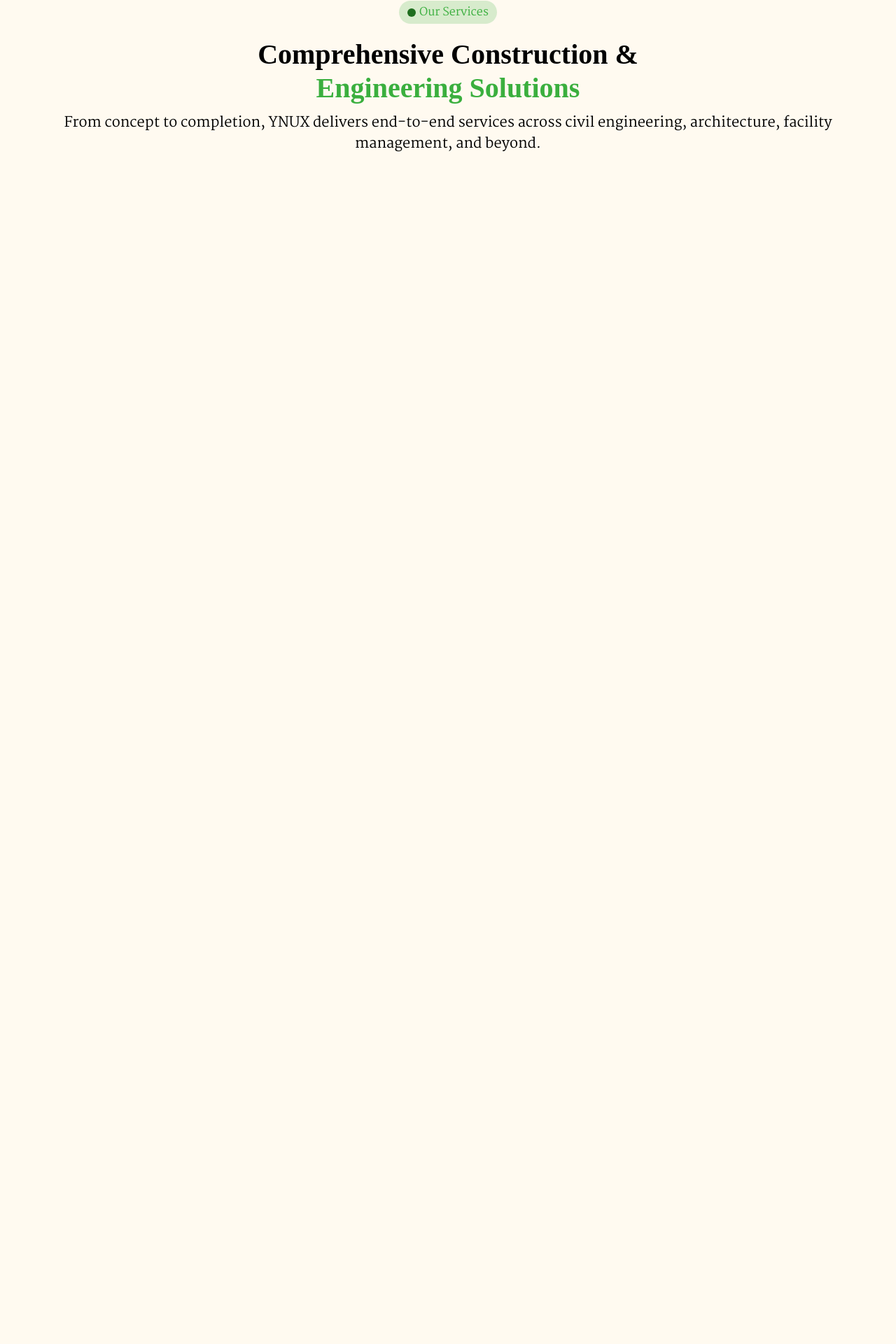
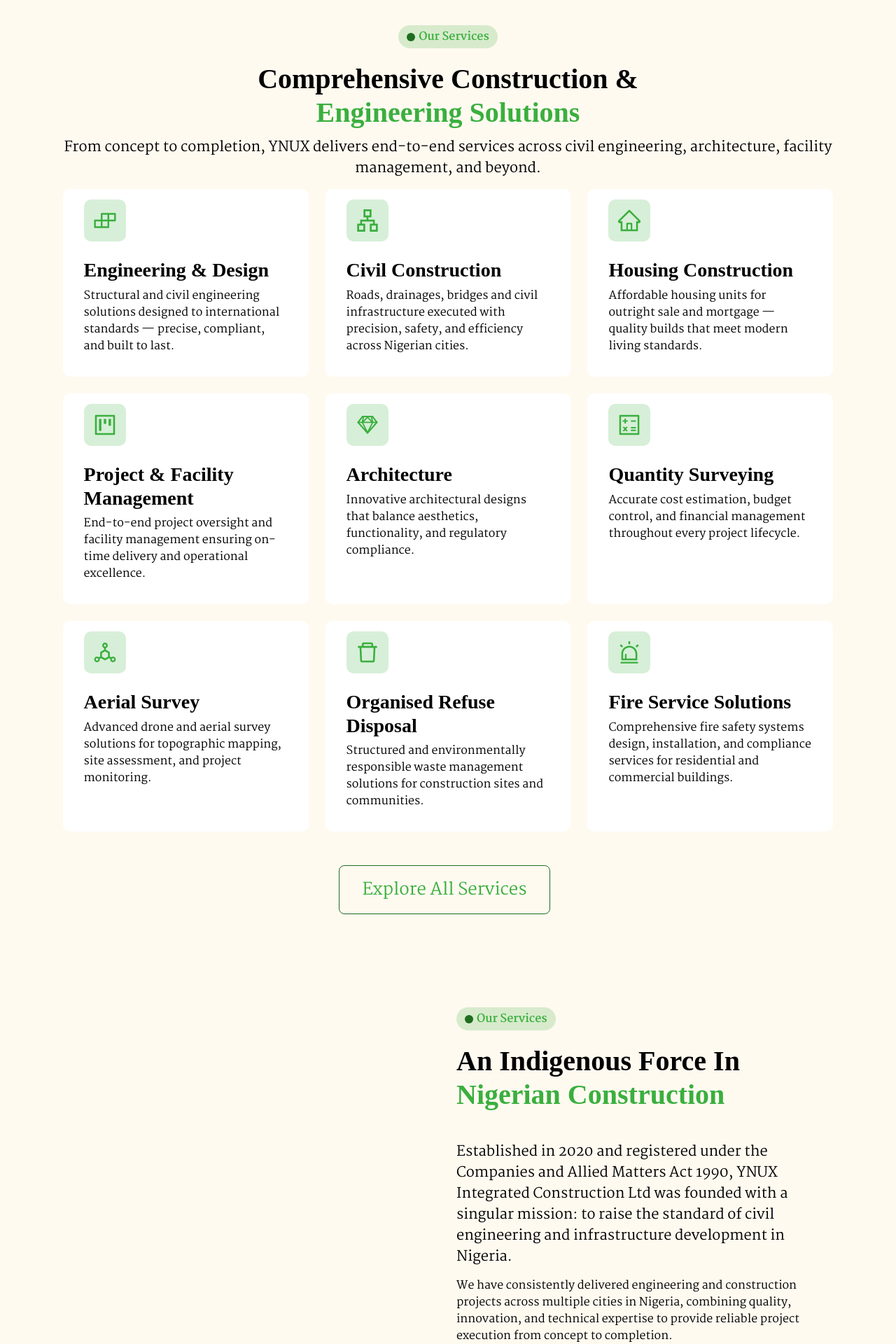
Before and after one commit to jozzydgr8/Ynux-construction, a React (Create React App) app: page / in a window 1280 px wide. Shown: the part 833-2753 px from the top of the page at 70% size. Before the commit the page ends 1132 px from the top, so only its background shows below. Built offline with nearby package versions, Linux system fonts and the light colour scheme; a web font is replaced by a local one.

Commit message:
started with about section

```diff
--- /dev/null
+++ b/src/data.tsx
@@ -0,0 +1,68 @@
+import {
+  BuildOutlined,
+  ApartmentOutlined,
+  HomeOutlined,
+  ProjectOutlined,
+  SketchOutlined,
+  CalculatorOutlined,
+  DeploymentUnitOutlined,
+  DeleteOutlined,
+  AlertOutlined,
+} from "@ant-design/icons";
+
+export const services = [
+  {
+    title: "Engineering & Design",
+    description:
+      "Structural and civil engineering solutions designed to international standards — precise, compliant, and built to last.",
+    icon: <BuildOutlined className='icon-style' />,
+  },
+  {
+    title: "Civil Construction",
+    description:
+      "Roads, drainages, bridges and civil infrastructure executed with precision, safety, and efficiency across Nigerian cities.",
+    icon: <ApartmentOutlined className='icon-style' />,
+  },
+  {
+    title: "Housing Construction",
+    description:
+      "Affordable housing units for outright sale and mortgage — quality builds that meet modern living standards.",
+    icon: <HomeOutlined className='icon-style' />,
+  },
+  {
+    title: "Project & Facility Management",
+    description:
+      "End-to-end project oversight and facility management ensuring on-time delivery and operational excellence.",
+    icon: <ProjectOutlined className='icon-style' />,
+  },
+  {
+    title: "Architecture",
+    description:
+      "Innovative architectural designs that balance aesthetics, functionality, and regulatory compliance.",
+    icon: <SketchOutlined className='icon-style' />,
+  },
+  {
+    title: "Quantity Surveying",
+    description:
+      "Accurate cost estimation, budget control, and financial management throughout every project lifecycle.",
+    icon: <CalculatorOutlined className='icon-style' />,
+  },
+  {
+    title: "Aerial Survey",
+    description:
+      "Advanced drone and aerial survey solutions for topographic mapping, site assessment, and project monitoring.",
+    icon: <DeploymentUnitOutlined className='icon-style' />,
+  },
+  {
+    title: "Organised Refuse Disposal",
+    description:
+      "Structured and environmentally responsible waste management solutions for construction sites and communities.",
+    icon: <DeleteOutlined className='icon-style' />,
+  },
+  {
+    title: "Fire Service Solutions",
+    description:
+      "Comprehensive fire safety systems design, installation, and compliance services for residential and commercial buildings.",
+    icon: <AlertOutlined className='icon-style' />,
+  },
+];
--- a/src/index.css
+++ b/src/index.css
@@ -35,16 +35,11 @@
   padding:5% 7%;
 }
 
-h1{
+h1 {
   font-family: "Cormorant SC", serif;
-
-  font-style: normal;
-  font-optical-sizing: auto;
-  font-weight: 900;
-  font-style: normal;
-      font-size: clamp(2rem, 8vw, 4rem);
-  line-height: 1.1;
-
+  font-weight: 700;
+  font-size: clamp(3.2rem, 7vw, 5.5rem);
+  line-height: 1;
 }
 h2{
   font-size:40px;
@@ -77,7 +72,7 @@
 
 @media (max-width:750px) {
     .navbar-brand {
-        width: 40%;
+        width: 20%;
     }
 }
 nav .container-fluid{
@@ -118,6 +113,7 @@
   padding: 3px 12px;
   border-radius: 20px;
   margin-top: 8px;
+  font-weight:bold;
 
 
 }
@@ -131,6 +127,18 @@
   vertical-align: middle;
 
 }
+
+.icon-style {
+  font-size: 32px;
+  background: var(--transparent-green); /* gradient from dark to light blue */
+  color: var(--light-green);
+  padding: 14px;
+  border-radius: 10px;
+  display: inline-flex; /* ensures icon stays centered if needed */
+  align-items: center;
+  justify-content: center;
+}
+
 p.subtopic {
     font-size: 20px; /* bigger than body text */
     font-weight: 500; /* slightly bolder, optional */
@@ -161,3 +169,17 @@
 #hero h3{
   color: var(--light-green);
 }
+
+/* --services--service--services--servicesooservices */
+.serviceCard{
+  background: var(--background);
+  padding: 15px 30px ;
+  border-radius: 10px;
+
+}
+.serviceCard:hover{
+   box-shadow: 0 4px 6px var(--light-green);
+   cursor: pointer;
+    padding: 18px 32px ;
+    transition: all 0.3s ease;
+}
--- a/src/pages/homePage/HomePage.tsx
+++ b/src/pages/homePage/HomePage.tsx
@@ -1,3 +1,4 @@
+import { About } from "./homeComponent/About"
 import {Hero} from "./homeComponent/Hero"
 import { Service } from "./homeComponent/Service"
 export const HomePage = ()=>{
@@ -5,6 +6,7 @@
         <>
         <Hero/>
         <Service/>
+        <About/>
         </>
     )
 }
--- /dev/null
+++ b/src/pages/homePage/homeComponent/About.tsx
@@ -0,0 +1,41 @@
+export const About = ()=>{
+    return(
+        <section id="about">
+            <div className="container-fluid">
+                <div className="row">
+                    <div className="col-md-6">
+
+                    </div>
+
+                    <div className="col-md-6 animate-up">
+                        <div>
+                            <span className='homeBadgeParent '>
+                            <span className='homeBadge'></span>
+                                Our Services
+                            </span>
+                        </div>
+
+                        <br/>
+                        <h2 className='animate-up'>
+                            An Indigenous Force in
+                            <span style={{ color: 'var(--light-green)', display:'block' }}>Nigerian Construction</span>
+
+                        </h2>
+                        <br/>
+
+                        <p className='subtopic'>
+                            Established in 2020 and registered under the Companies and Allied Matters Act 1990, YNUX Integrated Construction Ltd was founded with a singular mission:
+                            to raise the standard of civil engineering and infrastructure development in Nigeria.
+                        </p>
+
+
+                    <p>
+                        We have consistently delivered engineering and construction projects across multiple cities in Nigeria, combining quality, innovation,
+                         and technical expertise to provide reliable project execution from concept to completion.
+                    </p>
+                </div>
+            </div>
+            </div>
+        </section>
+    )
+}
--- a/src/pages/homePage/homeComponent/Service.tsx
+++ b/src/pages/homePage/homeComponent/Service.tsx
@@ -1,3 +1,5 @@
+import {services} from "../../../data"
+import { FlatButton } from "../../../shared/FlatButton"
 export const Service = ()=>{
     return(
         <section id="services">
@@ -11,15 +13,37 @@
 
                 </div>
                 <br/>
-                <h2 className='text-center'>
+                <h2 className='text-center animate-up'>
                     Comprehensive Construction &
                     <span style={{ color: 'var(--light-green)', display:'block' }}>Engineering Solutions</span>
 
                 </h2>
-                <p className='subtopic text-center '>
+                <p className='subtopic text-center animate-up '>
                     From concept to completion, YNUX delivers end-to-end services across civil engineering,
                     architecture, facility management, and beyond.
                 </p>
+
+                <div className='row'>
+                    {
+                        services.map((service,index)=>(
+                            <div key={index} className='col-md-4 mb-4'>
+                            <div className='serviceCard d-flex flex-column h-100 animate-up'>
+                            <div >
+                                {service.icon}
+                            </div>
+                            <br/>
+
+                            <h3 className='home-subheader'>{service.title}</h3>
+                            <p>{service.description}</p>
+                                </div>
+                            </div>
+                        ))
+                    }
+                </div>
+                <br/>
+                <div className='animate-up text-center'>
+                    <FlatButton title='Explore All Services' className='btn btnSecondary btn-xl'/>
+                </div>
             </div>
         </section>
     )
```
